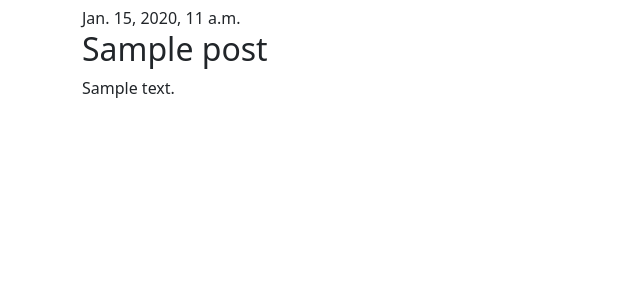
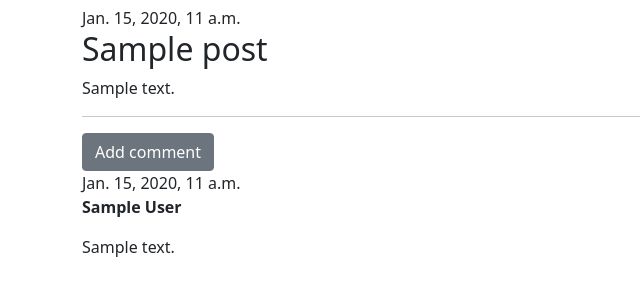
Before and after one commit to syrniellow/my-first-blog, a Django app: page /post/1/ in a window 1280 px wide. Shown: the part 74-372 px from the top of the page, without its empty margins (0-640 px from the left). Run offline with Django 3.2, Linux system fonts and the light colour scheme; tables that the repository leaves empty hold one stand-in row (values such as "Sample post").

Commit message:
Added posts

```diff
--- a/blog/admin.py
+++ b/blog/admin.py
@@ -1,4 +1,5 @@
 from django.contrib import admin
-from .models import Post
+from .models import Post, Comment
 
 admin.site.register(Post)
+admin.site.register(Comment)
--- a/blog/models.py
+++ b/blog/models.py
@@ -16,3 +16,21 @@ class Post(models.Model):
 
     def __str__(self):
         return self.title
+
+    def approved_comments(self):
+        return self.comments.filter(approved_comment=True)
+
+
+class Comment(models.Model):
+    post = models.ForeignKey('blog.Post', on_delete=models.CASCADE, related_name='comments')
+    author = models.CharField(max_length=200)
+    text = models.TextField()
+    created_date = models.DateTimeField(default=timezone.now)
+    approved_comment = models.BooleanField(default=False)
+
+    def approve(self):
+        self.approved_comment = True
+        self.save()
+
+    def __str__(self):
+        return self.text
--- a/blog/templates/blog/post_detail.html
+++ b/blog/templates/blog/post_detail.html
@@ -22,4 +22,23 @@
         <h2>{{ post.title }}</h2>
         <p>{{ post.text|linebreaksbr }}</p>
     </article>
+    <hr>
+    <a class="btn btn-secondary" href="{% url 'add_comment_to_post' pk=post.pk %}">Add comment</a>
+    {% for comment in post.comments.all %}
+      {% if user.is_authenticated or comment.approved_comment %}
+      <div class="comment">
+          <div class="date">
+              {{ comment.created_date }}
+              {% if not comment.approved_comment %}
+                  <a class="btn btn-secondary" href="{% url 'comment_approve' pk=comment.pk %}"><span class="fas fa-thumbs-up"></span></a>
+                  <a class="btn btn-secondary" href="{% url 'comment_remove' pk=comment.pk %}"><span class="fas fa-trash" stylesheet></span></a>
+              {% endif %}
+          </div>
+          <strong>{{ comment.author }}</strong>
+          <p>{{ comment.text|linebreaks }}</p>
+      </div>
+      {% endif %}
+      {% empty %}
+      <p>No comments here yet 🫤</p>
+    {% endfor %}
 {% endblock %}
--- a/blog/templates/blog/post_list.html
+++ b/blog/templates/blog/post_list.html
@@ -8,6 +8,7 @@
             </time>
             <h2><a href="{% url 'post_detail' pk=post.pk %}">{{ post.title }}</a></h2>
             <p>{{ post.text|linebreaksbr }}</p>
+            <a href="{% url 'post_detail' pk=post.pk %}">Comments: {{ post.approved_comments.count }}</a>
         </article>
     {% endfor %}
 {% endblock %}
--- a/blog/urls.py
+++ b/blog/urls.py
@@ -9,4 +9,7 @@ urlpatterns = [
     path('drafts/', views.post_draft_list, name='post_draft_list'),
     path('post/<int:pk>/publish/', views.post_publish, name='post_publish'),
     path('post/<pk>/remove/', views.post_remove, name='post_remove'),
+    path('post/<int:pk>/comment/', views.add_comment_to_post, name='add_comment_to_post'),
+    path('comment/<int:pk>/approve/', views.comment_approve, name='comment_approve'),
+    path('comment/<int:pk>/remove/', views.comment_remove, name='comment_remove'),
 ]
--- a/blog/views.py
+++ b/blog/views.py
@@ -1,9 +1,9 @@
 from django.shortcuts import render, get_object_or_404, redirect
 from django.utils import timezone
 
-from .models import Post
+from .models import Post, Comment
 
-from .forms import PostForm
+from .forms import PostForm, CommentForm
 
 from django.contrib.auth.decorators import login_required
 
@@ -61,3 +61,30 @@ def post_remove(request, pk):
     post = get_object_or_404(Post, pk=pk)
     post.delete()
     return redirect('post_list')
+
+@login_required
+def add_comment_to_post(request, pk):
+    post = get_object_or_404(Post, pk=pk)
+    if request.method == "POST":
+        form = CommentForm(request.POST)
+        if form.is_valid():
+            comment = form.save(commit=False)
+            comment.post = post
+            comment.save()
+            return redirect('post_detail', pk=post.pk)
+    else:
+        initial_data = {'author': request.user}
+        form = CommentForm(initial=initial_data)
+    return render(request, 'blog/add_comment_to_post.html', {'form': form})
+
+@login_required
+def comment_approve(request, pk):
+    comment = get_object_or_404(Comment, pk=pk)
+    comment.approve()
+    return redirect('post_detail', pk=comment.post.pk)
+
+@login_required
+def comment_remove(request, pk):
+    comment = get_object_or_404(Comment, pk=pk)
+    comment.delete()
+    return redirect('post_detail', pk=comment.post.pk)
```
Also changed, not shown: blog/forms.py (+7 -1 lines), blog/templates/blog/add_comment_to_post.html (added, +10 -0 lines), blog/migrations/0002_comment.py (added).
